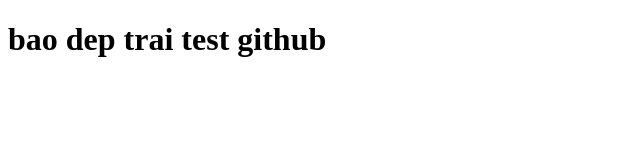
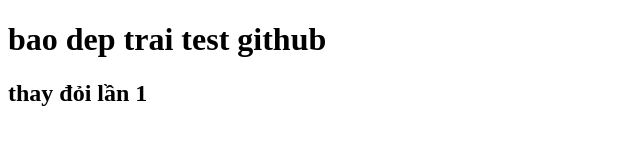
Before and after one commit to ninohatescode/duan5, a plain HTML site: page index.html in a window 1280 px wide. Shown: the whole page, without its empty margins (0-640 px from the left). Drawn offline with Linux system fonts and the light colour scheme.

Commit message:
thay đổi lần 1

```diff
--- a/index.html
+++ b/index.html
@@ -7,5 +7,6 @@
   </head>
   <body>
     <h1>bao dep trai test github</h1>
+    <h2>thay đỏi lần 1</h2>
   </body>
 </html>
```
